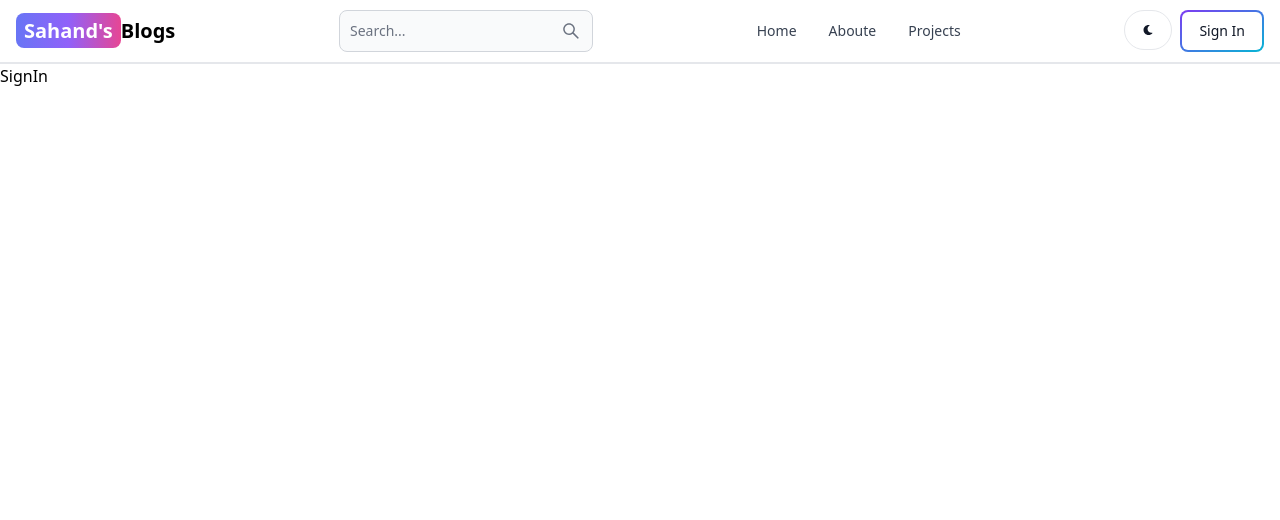
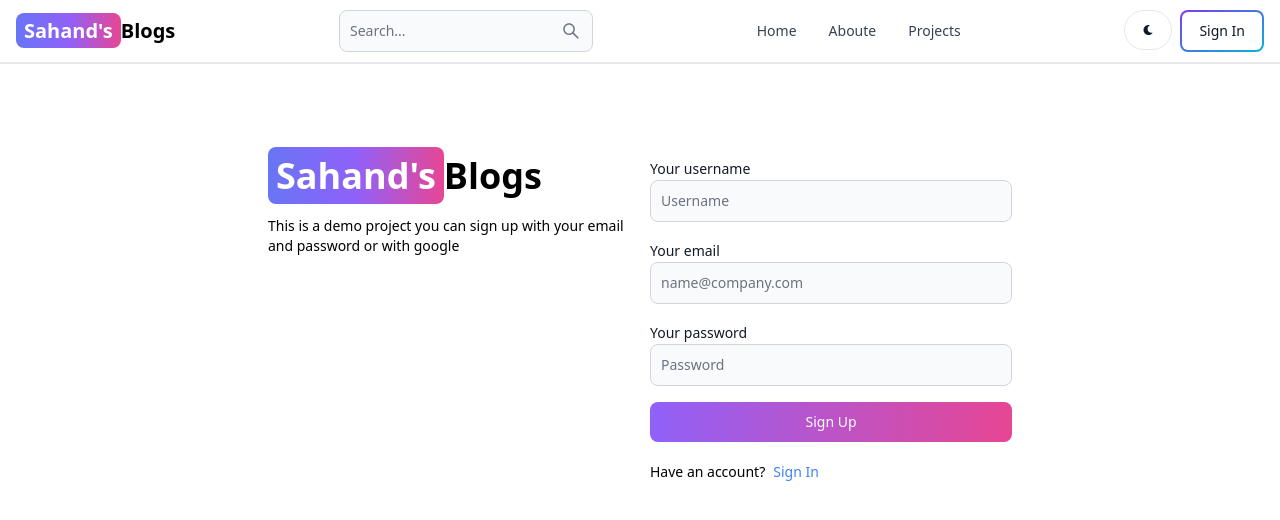
Before and after one commit to MuhammadUsmanRana/mern-blog, a React (Vite) app in the folder client/: page /sign-up in a window 1280 px wide. Shown: the top 520 px of the page. Built offline with nearby package versions, Linux system fonts and the light colour scheme.

Commit message:
add functionality to the sign up page

```diff
--- a/client/package.json
+++ b/client/package.json
@@ -10,11 +10,14 @@
     "preview": "vite preview"
   },
   "dependencies": {
+    "axios": "^1.6.7",
     "flowbite-react": "^0.7.2",
     "react": "^18.2.0",
     "react-dom": "^18.2.0",
+    "react-hook-form": "^7.51.0",
     "react-icons": "^5.0.1",
-    "react-router-dom": "^6.22.2"
+    "react-router-dom": "^6.22.2",
+    "react-toastify": "^10.0.4"
   },
   "devDependencies": {
     "@types/react": "^18.2.56",
--- a/client/src/App.jsx
+++ b/client/src/App.jsx
@@ -17,8 +17,8 @@ const App = () => {
         <Routes>
           <Route path='/' element={ <Home />} />
           <Route path='/aboute' element={<Aboute />} />
-          <Route path='/sign-up' element={<SignIn />} />
-          <Route path='/sign-in' element={<SignUp />} />
+          <Route path='/sign-in' element={<SignIn />} />
+          <Route path='/sign-up' element={<SignUp />} />
           <Route path='/dashboard' element={<Dashboard />} />
           <Route path='/projects' element={<Projects />} />
         </Routes>
--- a/client/src/components/Header.jsx
+++ b/client/src/components/Header.jsx
@@ -33,7 +33,7 @@ const Header = () => {
                 <Button className='w-12 h-10 hidden sm:inline' color='gray' pill>
                     <FaMoon />
                 </Button>
-                <Link to={"/sign-in"}>
+                <Link to={"/sign-up"}>
                     <Button gradientDuoTone='purpleToBlue' outline>
                         Sign In
                     </Button>
--- a/client/src/pages/SignUp.jsx
+++ b/client/src/pages/SignUp.jsx
@@ -1,8 +1,35 @@
-import { Button, Label, TextInput } from 'flowbite-react'
-import React from 'react'
-import { Link } from 'react-router-dom'
+import { Alert, Button, Label, Spinner, TextInput } from 'flowbite-react'
+import React, { useState } from 'react'
+import { Link, useNavigate } from 'react-router-dom'
+import { useForm } from 'react-hook-form';
+import axios from "axios";
+import { ToastContainer, toast } from 'react-toastify';
+import 'react-toastify/dist/ReactToastify.css';
 
 const SignUp = () => {
+    const [loading, setLoading] = useState(false)
+    const navigate = useNavigate()
+    const {
+        register,
+        handleSubmit,
+        formState: { errors },
+        reset
+    } = useForm();
+    const onsubmit = async (data) => {
+        setLoading(true)
+        try {
+            const response = await axios.post('/api/auth/signup', data);
+            if (response.data.success === true) {
+                toast.success("Sign Up Successfully!")
+                setLoading(false)
+                navigate('/sign-in')
+                reset()
+                setLoading(false)
+            }
+        } catch (error) {
+            setLoading(false)
+        }
+    }
     return (
         <div className='min-h-screen mt-20'>
             <div className='flex p-3 max-w-3xl mx-auto flex-col md:flex-row gap-5'>
@@ -24,32 +51,46 @@ const SignUp = () => {
                 {/* right  */}
 
                 <div className='flex-1'>
-                    <form action="" className='flex flex-col gap-4'>
+                    <form action="" className='flex flex-col gap-4' onSubmit={handleSubmit(onsubmit)}>
                         <div className=''>
                             <Label value='Your username' />
-                            <TextInput
-                                type='text'
-                                placeholder='Username'
-                                id="username"
+                            <TextInput type='text' placeholder='Username' id="username" {...register('username', { required: true })}
                             />
+                            {
+                                errors.username && (
+                                    <Alert className='mt-5' color={'failure'}>Please fill out this field</Alert>
+                                )
+                            }
                         </div>
                         <div className=''>
                             <Label value='Your email' />
-                            <TextInput
-                                type='text'
-                                placeholder='name@company.com'
-                                id="email"
+                            <TextInput type='email' placeholder='name@company.com' id="email" {...register('email', { required: true })}
                             />
+                            {
+                                errors.email && (
+                                    <Alert className='mt-5' color={'failure'}>Please fill out this field</Alert>
+                                )
+                            }
                         </div>
                         <div className=''>
                             <Label value='Your password' />
-                            <TextInput
-                                type='text'
-                                placeholder='Password'
-                                id="password"
+                            <TextInput type='password' placeholder='Password' id="password" {...register('password', { required: true })}
                             />
+                            {
+                                errors.password && (
+                                    <Alert className='mt-5' color={'failure'}>Please fill out this field</Alert>
+                                )
+                            }
                         </div>
-                        <Button gradientDuoTone={"purpleToPink"} type='submit'> Sign Up</Button>
+                        <Button gradientDuoTone={"purpleToPink"} type='submit'>
+                            {
+                                loading ? (<>
+                                    <Spinner size='sm' />
+                                    <span className='pl-3'>Loading...</span>
+                                </>) :
+                                    (
+                                        "Sign Up"
+                                    )}</Button>
                     </form>
                     <div className='flex gap-2 text-sm mt-5'>
                         <span>
@@ -61,6 +102,7 @@ const SignUp = () => {
                     </div>
                 </div>
             </div>
+            <ToastContainer />
         </div>
     )
 }
--- a/client/vite.config.js
+++ b/client/vite.config.js
@@ -3,5 +3,13 @@ import react from '@vitejs/plugin-react-swc'
 
 // https://vitejs.dev/config/
 export default defineConfig({
+  server: {
+    proxy: {
+      '/api': {
+        target: "http://localhost:3000",
+        secure: false
+      },
+    },
+  },
   plugins: [react()],
 })
```
Also changed, not shown: 2 other files (tests, documents, lock files or other folders).
